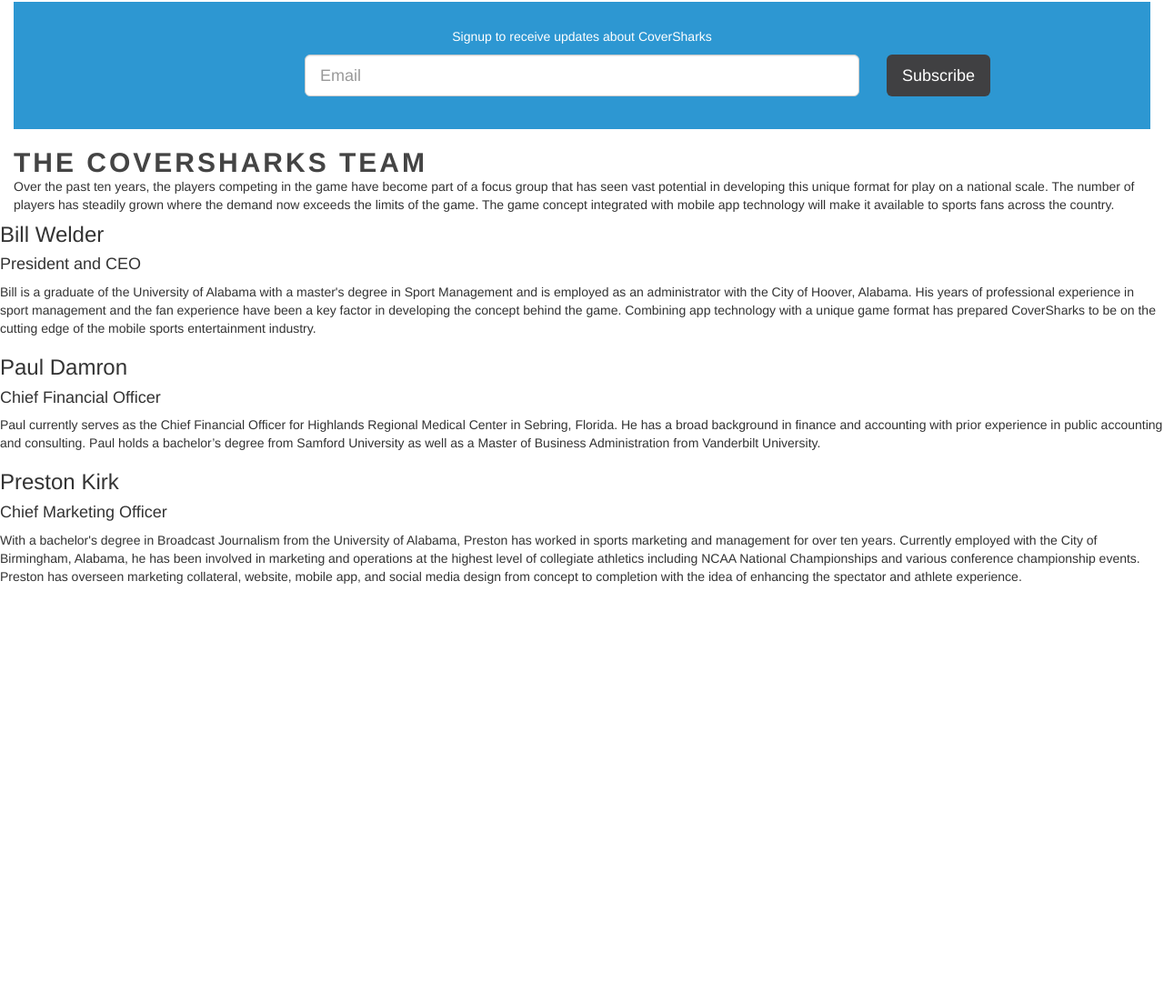
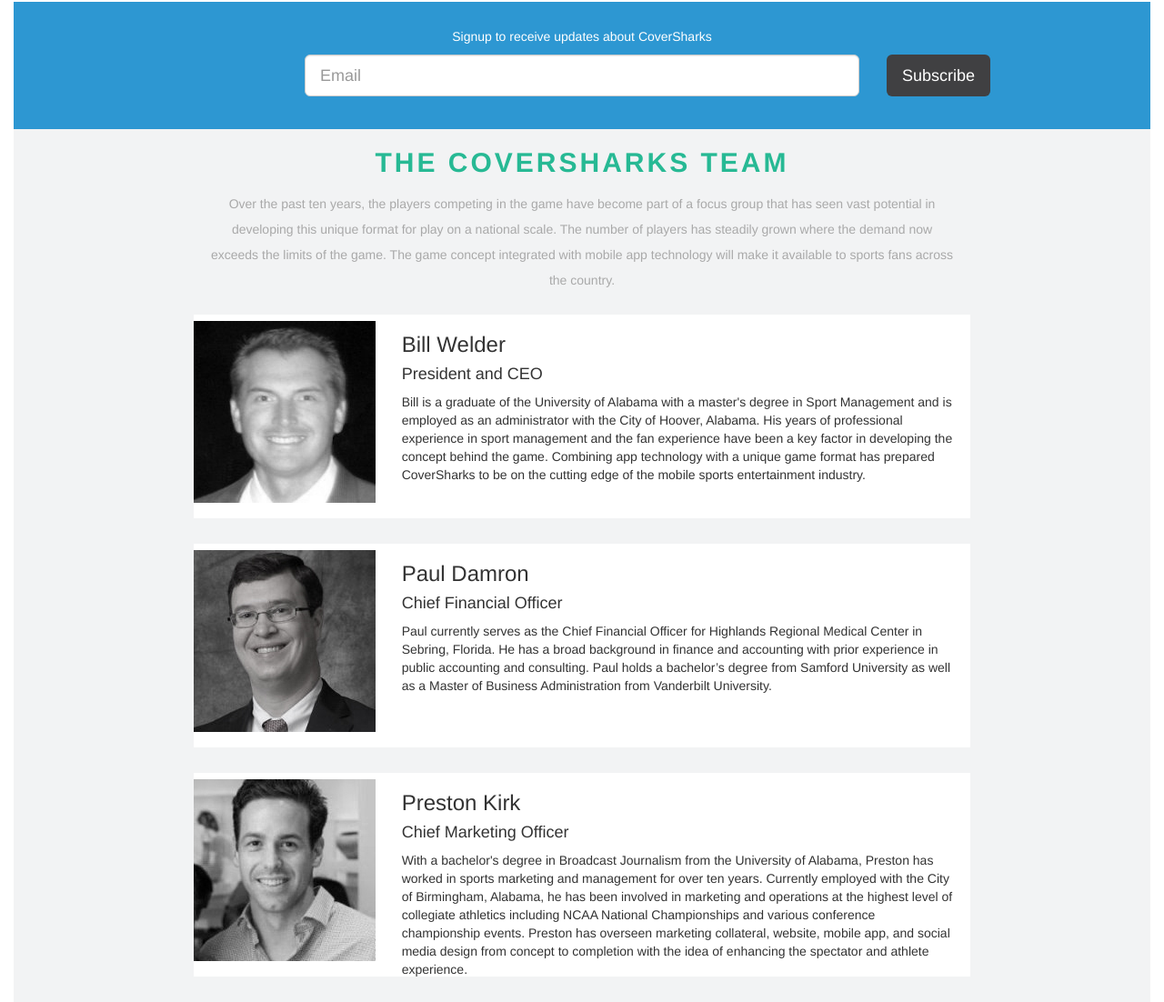
Before and after one commit to mpasker/Coversharks-Group-Project, a website: page client/index.html at #!/about in a window 1280 px wide. Shown: the part 992-2094 px from the top of the page at 91% size. Before the commit the page ends 1646 px from the top, so only its background shows below. Drawn offline with nearby package versions, Linux system fonts and the light colour scheme; some packages are replaced by stand-ins of ours.

Commit message:
additional styling to team members in about.html

```diff
--- a/client/styles/about.less
+++ b/client/styles/about.less
@@ -39,7 +39,7 @@
         font-weight: 600;
         margin-bottom: 0;
     }
-#signup {
+#signup-section {
     background-color: #2d97d2;
     height: 10em;
     p {
@@ -53,6 +53,30 @@
     color: white;
 }
 
-#team {
+#team-section {
+    background-color: #f2f3f4;
+    // text-align: center;
+}
+
+#team-text {
+    text-align: center;
+    margin-bottom: 1em;
+    // background-color: white;
+    h2 {
+    color: #27b994;
+    margin-bottom: 0.5em;
+    }
+    p {
+        color: darkgrey;
+        line-height: 2em;
+    }
+}
+.bio , .bio-pic {
     background-color: white;
+    height: 16em;
+    margin-bottom: 2em;
 }
+.bio-pic {
+    padding-top: 0.5em;
+    padding-left: 0;
+}
--- a/client/views/about.html
+++ b/client/views/about.html
@@ -15,7 +15,7 @@
              sport using an innovative format of game play that engages them in a unique, “game within the game” competition and enhances the overall entertainment experience</p>
         </div>
     </div>
-    <div id="signup">
+    <section id="signup-section">
         <div class="row">
             <p>Signup to receive updates about CoverSharks</p>
         </div>
@@ -27,16 +27,26 @@
                 <button type="button" class="btn btn-lg ">Subscribe</button>
             </div>
         </div>
-    </div>
-    <div id="team">
+    </section>
+    <section id="team-section">
         <div class="row">
-            <div class="col-md-12" id="team-overview">
+            <div class="col-md-8 col-md-offset-2" id="team-text">
                 <h2>The CoverSharks Team</h2>
+                <div class="center-block">
                     <p>Over the past ten years, the players competing in the game have become part of a focus group that has seen vast potential in developing
                     this unique format for play on a national scale. The number of players has steadily grown where the demand now exceeds the limits of the
                     game. The game concept integrated with mobile app technology will make it available to sports fans across the country.</p>
                 </div>
-        <div class="bios">
+            </div>
+        </div>
+        <div class="row">
+            <!--<div class="col-md-2 bio-pic">
+                <img src="../images/about/Bill.jpg" alt="">
+            </div>-->
+                <div class="col-md-2 col-md-offset-2 bio-pic">
+                    <img class="img-fluid" src="../images/about/Bill.jpg" alt="">
+                </div>
+                <div class="col-md-6 bio">
                     <h3>Bill Welder</h3>
                     <h4>President and CEO</h4>
                     <p>Bill is a graduate of the University of Alabama with a master's degree in Sport Management and is employed as an administrator with the
@@ -44,14 +54,24 @@
                     the concept behind the game. Combining app technology with a unique game format has prepared CoverSharks to be on the cutting edge of the mobile
                     sports entertainment industry.</p>
                 </div>
-        <div class="bios">
+            </div>
+        <div class="row">
+            <div class="col-md-2 col-md-offset-2 bio-pic">
+                <img class="img-fluid" src="../images/about/Paul.jpg" alt="">
+            </div>
+            <div class="col-md-6 bio">
                 <h3>Paul Damron</h3>
                 <h4>Chief Financial Officer</h4>
                 <p>Paul currently serves as the Chief Financial Officer for Highlands Regional Medical Center in Sebring, Florida. He has a broad background in
                 finance and accounting with prior experience in public accounting and consulting. Paul holds a bachelor’s degree from Samford University as well
                 as a Master of Business Administration from Vanderbilt University.</p>
             </div>
-        <div class="bios">
+        </div>
+        <div class="row">
+             <div class="col-md-2 col-md-offset-2 bio-pic">
+                <img class="img-fluid" src="../images/about/Preston.jpg" alt="">
+            </div>
+            <div class="col-md-6 bio">
                 <h3>Preston Kirk</h3>
                 <h4>Chief Marketing Officer</h4>
                 <p>With a bachelor's degree in Broadcast Journalism from the University of Alabama, Preston has worked in sports marketing and management for over
@@ -60,4 +80,5 @@
                 and social media design from concept to completion with the idea of enhancing the spectator and athlete experience.</p>
             </div>
         </div>
+    </section>
 </div>
```
Also changed, not shown: client/styles/styles.css. Lines whose indentation alone changed are shown as unchanged.
